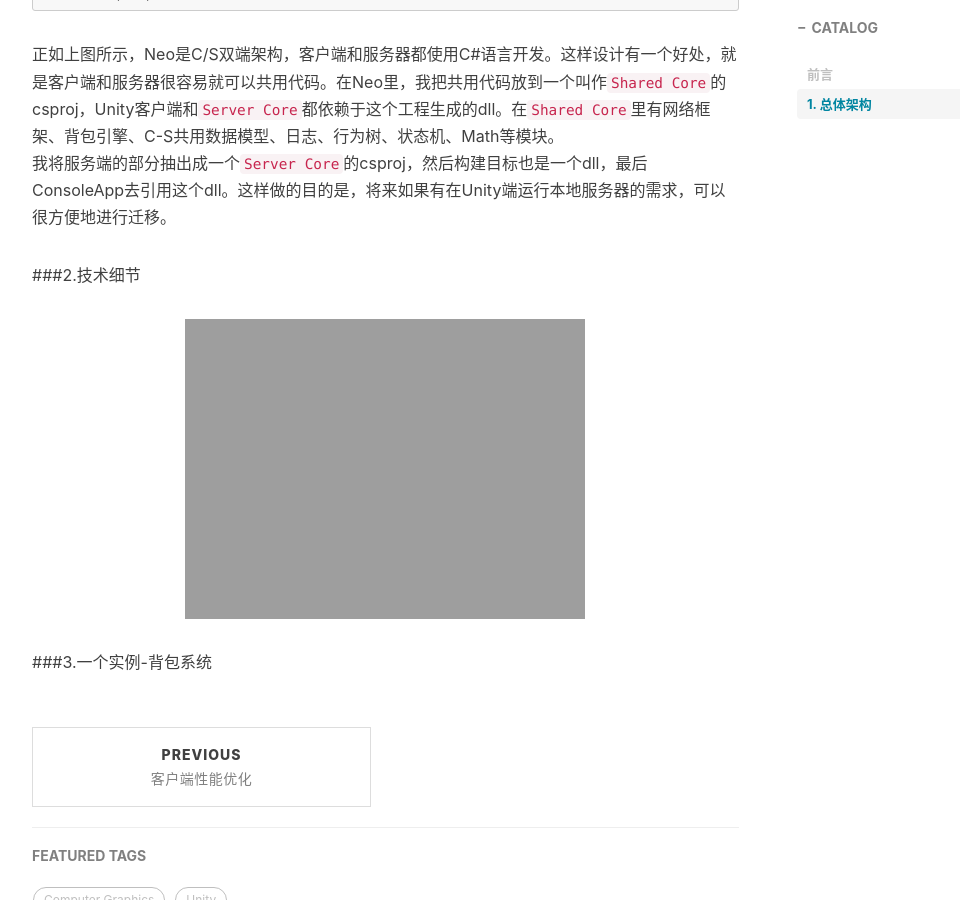
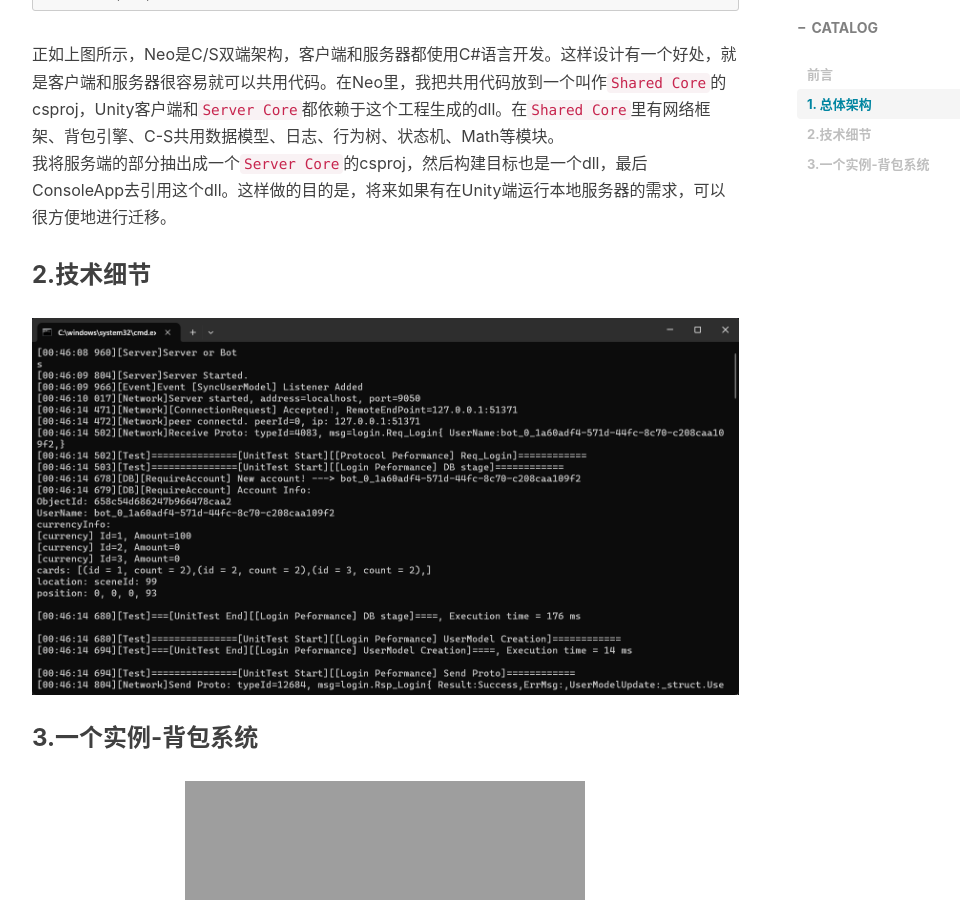
Before and after one commit to JohnYoung404/JohnYoung404.github.io, a Jekyll site: the page built from _posts/2023-11-20-Introduction to Neo.md, in a window 1280 px wide and 900 px high, scrolled down 1222 px. Shown: the whole window, without its empty margins (233-1193 px from the left). Built offline with Jekyll 4.4.1, drawn with Linux system fonts in a browser that asks for light colours; nearby versions of some CDN libraries; comment, search, counter and statistics services are not loaded.

Commit message:
update Neo

```diff
--- a/_posts/2023-11-20-Introduction to Neo.md
+++ b/_posts/2023-11-20-Introduction to Neo.md
@@ -59,8 +59,10 @@
 正如上图所示，Neo是C/S双端架构，客户端和服务器都使用C#语言开发。这样设计有一个好处，就是客户端和服务器很容易就可以共用代码。在Neo里，我把共用代码放到一个叫作`Shared Core`的csproj，Unity客户端和`Server Core`都依赖于这个工程生成的dll。在`Shared Core`里有网络框架、背包引擎、C-S共用数据模型、日志、行为树、状态机、Math等模块。<br/>
 我将服务端的部分抽出成一个`Server Core`的csproj，然后构建目标也是一个dll，最后ConsoleApp去引用这个dll。这样做的目的是，将来如果有在Unity端运行本地服务器的需求，可以很方便地进行迁移。
 
-###2.技术细节
+### 2.技术细节
+
+![](https://johnyoung404.github.io/img/Neo/login.png)
+
+### 3.一个实例-背包系统
 
 ![](https://johnyoung404.github.io/img/Neo/item_detail.png)
-
-###3.一个实例-背包系统
```
